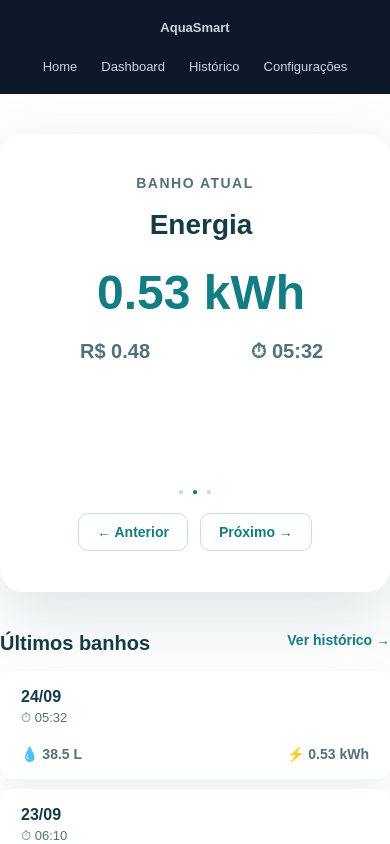
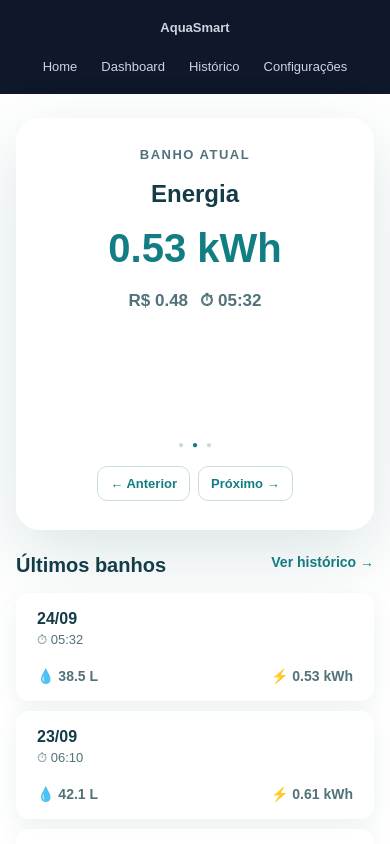
Before and after one commit to Kickz1nn/aquasmart, a Next.js app: page / in a window 390 px wide. Shown: the top 844 px of the page. Built offline with nearby package versions, Linux system fonts and the light colour scheme.

Commit message:
style: ajusta a responsividade da home

```diff
--- a/src/components/bathcarousel.module.css
+++ b/src/components/bathcarousel.module.css
@@ -173,3 +173,68 @@
     color: white;
     border-color: #127e83;
 }
+
+@media (max-width: 600px) {
+    .carousel {
+        width: calc(100% - 32px);
+        margin: 24px auto;
+    }
+
+    .card {
+        padding: 28px 20px;
+    }
+
+    .card h2 {
+        font-size: 13px;
+    }
+
+    .slide h3 {
+        margin-bottom: 18px;
+        font-size: 24px;
+    }
+
+    .mainValue {
+        margin: 16px 0;
+
+        font-size: 40px;
+    }
+
+    .details {
+        gap: 12px;
+    }
+
+    .details p {
+        width: auto;
+        font-size: 17px;
+    }
+
+    .comparison {
+        gap: 16px;
+    }
+
+    .comparison > div {
+        min-width: 0;
+        flex: 1;
+    }
+
+    .comparison strong {
+        font-size: 14px;
+    }
+
+    .comparison p {
+        font-size: 14px;
+    }
+
+    .difference p {
+        font-size: 14px;
+    }
+
+    .navigation {
+        gap: 8px;
+    }
+
+    .button {
+        padding: 9px 12px;
+        font-size: 13px;
+    }
+}
--- a/src/components/recentbaths.module.css
+++ b/src/components/recentbaths.module.css
@@ -80,6 +80,7 @@
 
 @media (max-width: 520px) {
     .container {
+        width: calc(100% - 32px);
         margin-top: 24px;
     }
 
```
